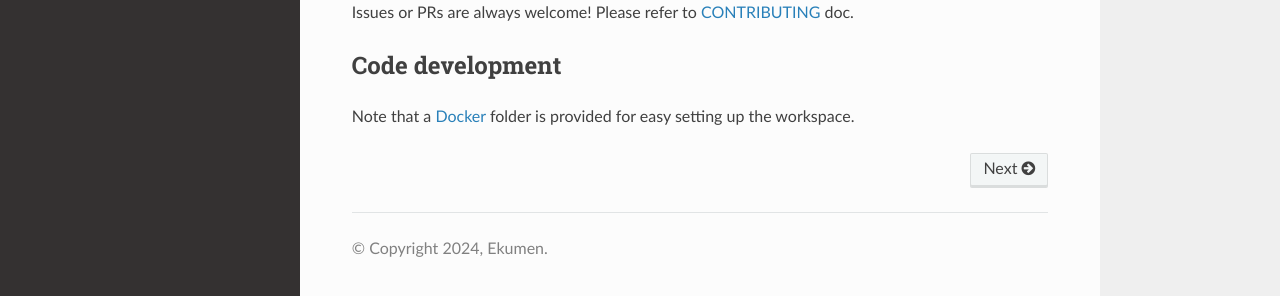
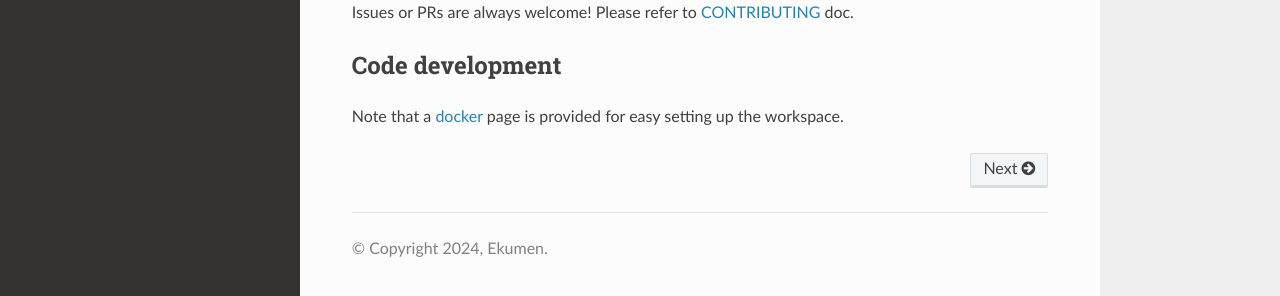
Before and after one commit to Ekumen-OS/andino_docs, a Sphinx documentation site: the page built from docs/index.rst, in a window 1280 px wide and 900 px high, scrolled down 3170 px. Shown: the part 601-897 px from the top of the window. Built offline with Sphinx 7.4.7 and the Read the Docs theme 2.0.0, drawn with Linux system fonts in a browser that asks for light colours; pages that are not in the unit, such as notebooks, are missing from menus.

Commit message:
Solved a couple of references in main index.rst

```diff
--- a/docs/index.rst
+++ b/docs/index.rst
@@ -99,9 +99,9 @@
 Contributing
 ------------
 
-Issues or PRs are always welcome! Please refer to `CONTRIBUTING <CONTRIBUTING.md>`_ doc.
+Issues or PRs are always welcome! Please refer to `CONTRIBUTING <https://github.com/Ekumen-OS/andino/blob/humble/CONTRIBUTING.md>`_ doc.
 
 Code development
 ----------------
 
-Note that a `Docker <https://github.com/Ekumen-OS/andino/tree/humble/docker>`_ folder is provided for easy setting up the workspace.
+Note that a :doc:`docker <package_summary/docker>` page is provided for easy setting up the workspace.
```
Also changed, not shown: 1 other file.
